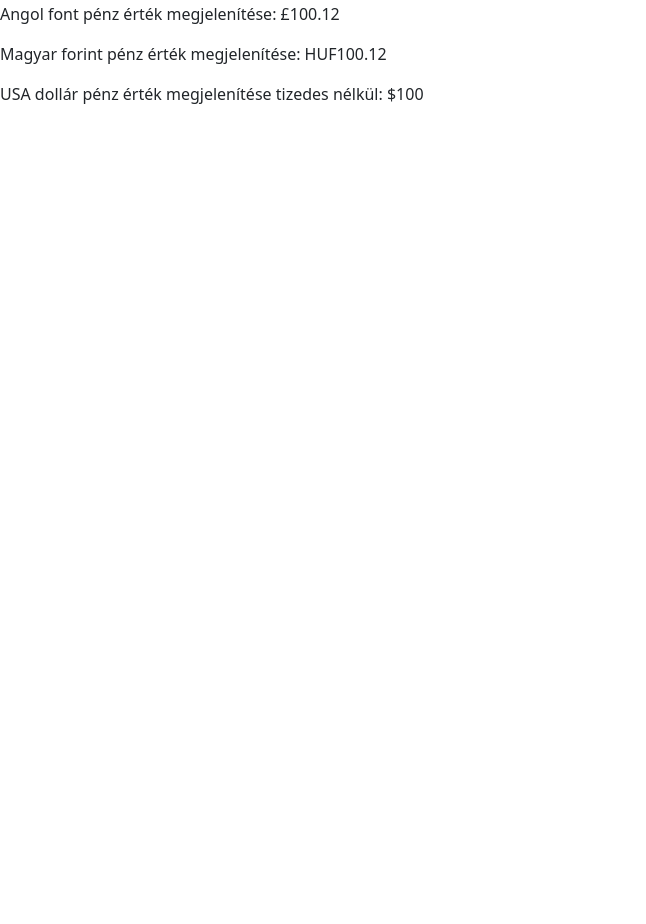
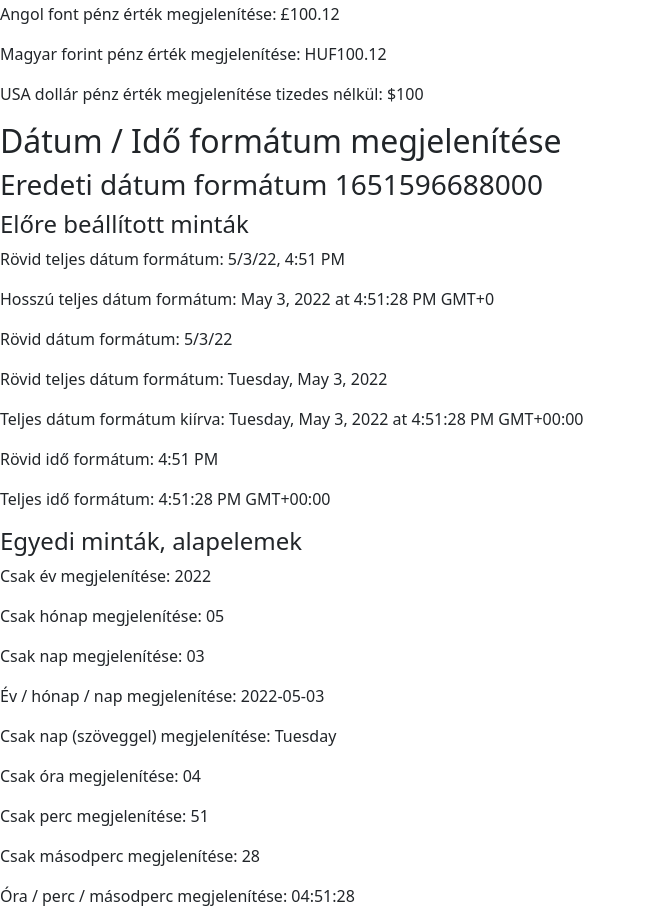
Before and after one commit to Serakg/SerakGabor_Repo, an Angular app in the folder Angular/DataBindingEsRouting/: page /pipes in a window 1280 px wide. Shown: the part 860-1784 px from the top of the page, without its empty margins (0-646 px from the left). Before the commit the page ends 982 px from the top, so only its background shows below. Built offline with nearby package versions, Linux system fonts and the light colour scheme.

Commit message:
Pipe frissítve

```diff
--- a/Angular/DataBindingEsRouting/src/app/pipes/pipes.component.html
+++ b/Angular/DataBindingEsRouting/src/app/pipes/pipes.component.html
@@ -25,10 +25,36 @@
 
 
 <h2>Pénz formátum megadása</h2>
-<h3>Eredeti pénz érték: {{penzErtek}} </h3>
+<h3>Eredeti pénz érték: {{penzErtek}}</h3>
 
 <p>USA dollár pénz érték megjelenítése: {{penzErtek | currency: "USD"}}</p>
 <p>Euró pénz érték megjelenítése: {{penzErtek | currency: "EUR"}}</p>
 <p>Angol font pénz érték megjelenítése: {{penzErtek | currency: "GBP"}}</p>
 <p>Magyar forint pénz érték megjelenítése: {{penzErtek | currency: "HUF"}}</p>
 <p>USA dollár pénz érték megjelenítése tizedes nélkül: {{penzErtek | currency: "USD" : "symbol": "1.0-0" }}</p>
+
+
+<h2>Dátum / Idő formátum megjelenítése</h2>
+<h3>Eredeti dátum formátum {{datumErtek}}</h3>
+<h4>Előre beállított minták</h4>
+
+<p>Rövid teljes dátum formátum: {{datumErtek | date:"short"}}</p>
+<p>Hosszú teljes dátum formátum: {{datumErtek | date:"long"}}</p>
+<p>Rövid dátum formátum: {{datumErtek | date:"shortDate"}}</p>
+<p>Rövid teljes dátum formátum: {{datumErtek | date:"fullDate"}}</p>
+<p>Teljes dátum formátum kiírva: {{datumErtek | date:"full"}}</p>
+<p>Rövid idő formátum: {{datumErtek | date:"shortTime"}}</p>
+<p>Teljes idő formátum: {{datumErtek | date:"fullTime"}}</p>
+
+
+<h4>Egyedi minták, alapelemek</h4>
+
+<p>Csak év megjelenítése: {{datumErtek | date: "YYYY"}}</p>
+<p>Csak hónap megjelenítése: {{datumErtek | date: "MM"}}</p>
+<p>Csak nap megjelenítése: {{datumErtek | date: "dd"}}</p>
+<p>Év / hónap / nap megjelenítése: {{datumErtek | date: "YYYY-MM-dd"}}</p>
+<p>Csak nap (szöveggel) megjelenítése: {{datumErtek | date: "EEEE"}}</p>
+<p>Csak óra megjelenítése: {{datumErtek | date: "hh"}}</p>
+<p>Csak perc megjelenítése: {{datumErtek | date: "mm"}}</p>
+<p>Csak másodperc megjelenítése: {{datumErtek | date: "ss"}}</p>
+<p>Óra / perc / másodperc megjelenítése: {{datumErtek | date: "hh:mm:ss"}}</p>
```
